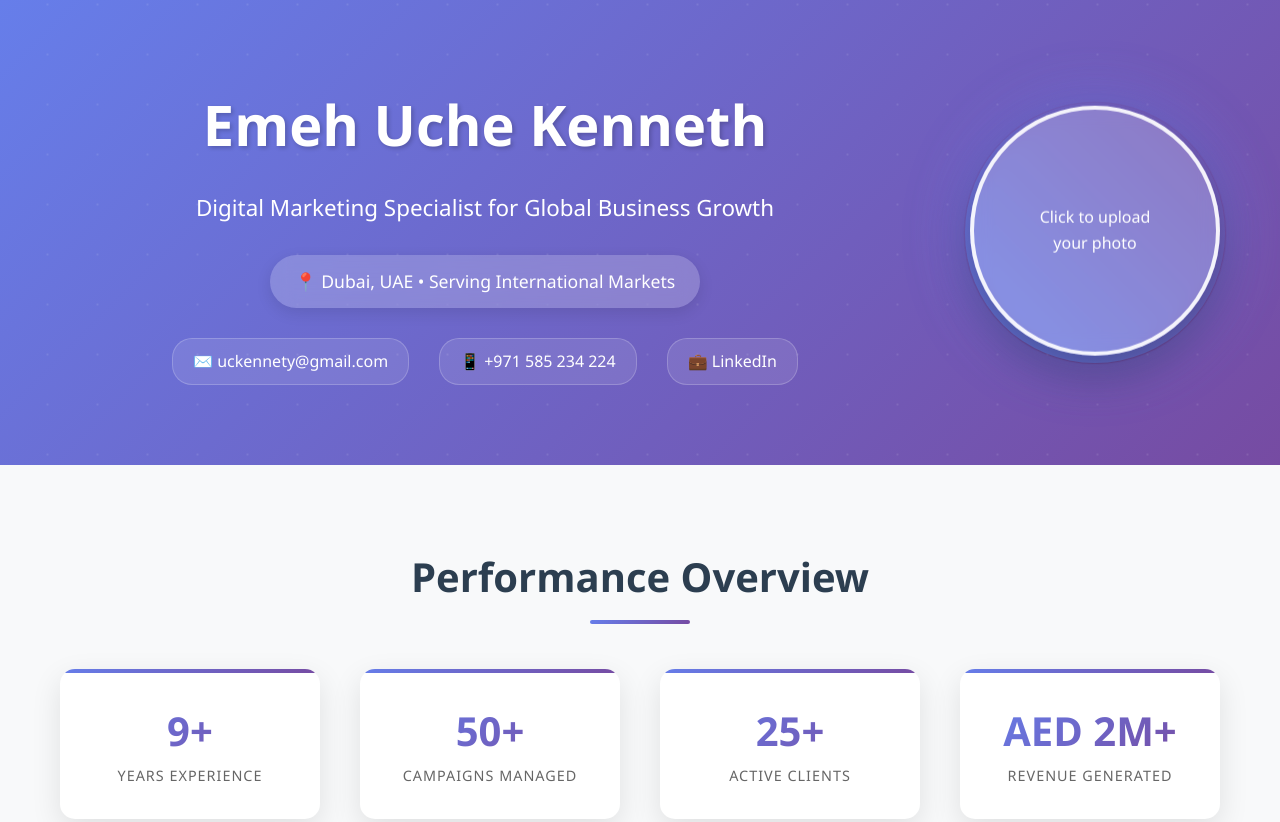
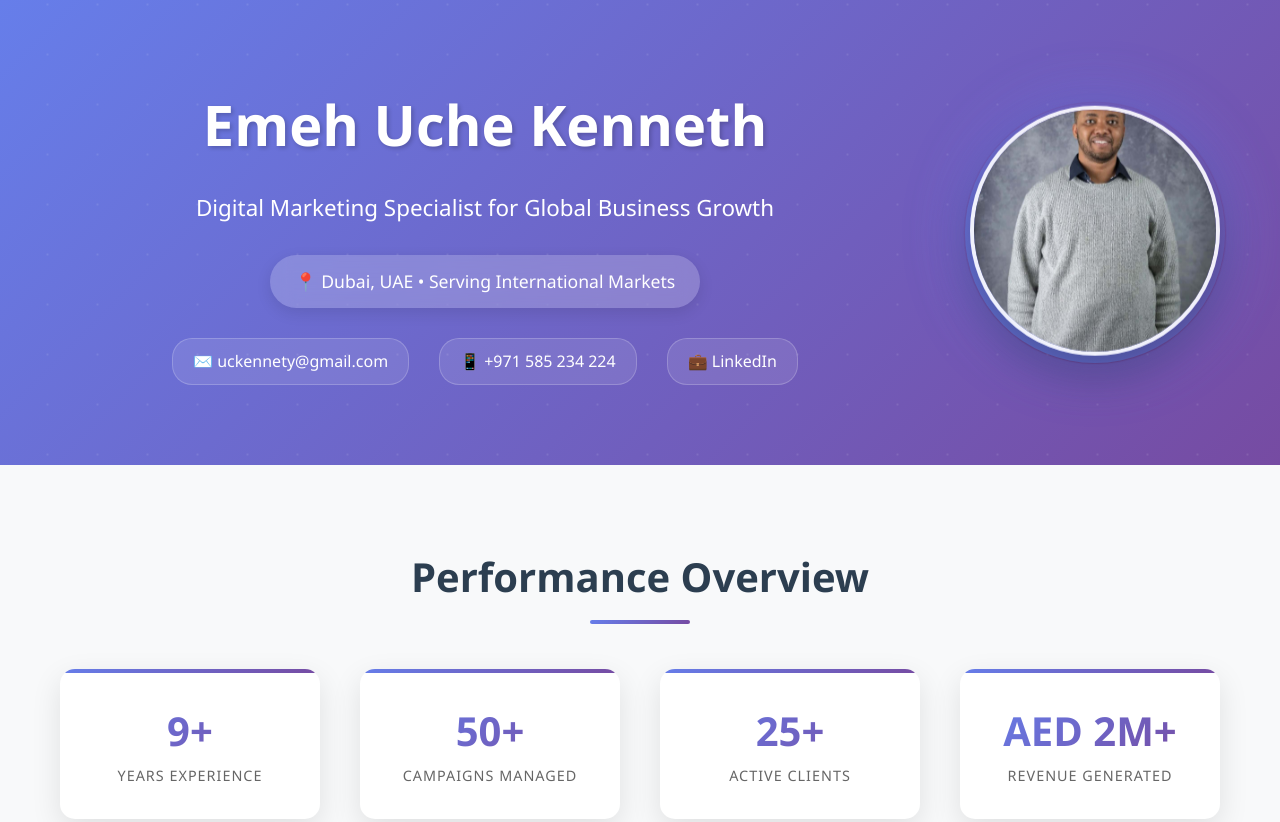
Before and after one commit to uckennety/Emeh-Kenneth-Uche, a plain HTML site: page index.html in a window 1280 px wide. Shown: the top 822 px of the page. Drawn offline with Linux system fonts and the light colour scheme.

Commit message:
Update index.html
added my photo to the image

```diff
--- a/index.html
+++ b/index.html
@@ -665,9 +665,7 @@
                 <div class="hero-image-container">
                     <div class="hero-image-wrapper">
                         <div class="hero-image-border"></div>
-                        <div class="upload-placeholder" onclick="uploadImage()">
-                            Click to upload<br/>your photo
-                        </div>
+                        <img src="My photos.jpg" alt="Emeh Uche Kenneth" class="hero-image" />
                     </div>
                 </div>
             </div>
```
